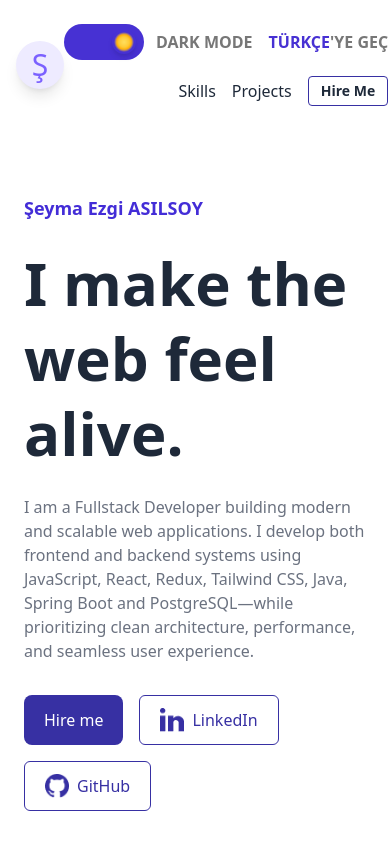
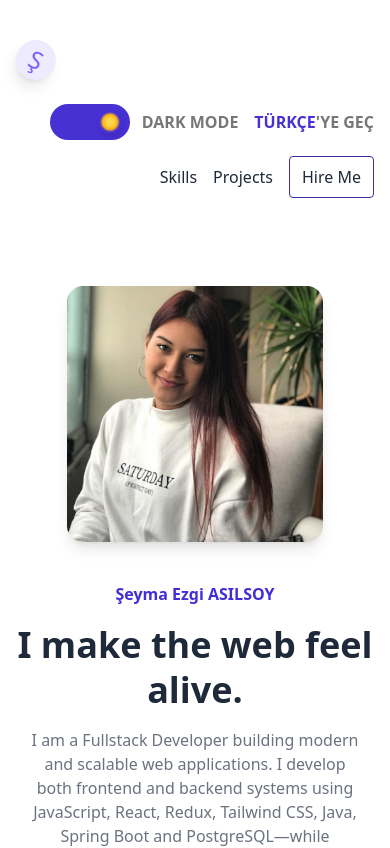
Before and after one commit to ezgiasilsoy/SeymaEzgi-Portfolio, a React (Vite) app: page / in a window 390 px wide. Shown: the top 848 px of the page. Built offline with nearby package versions, Linux system fonts and the light colour scheme.

Commit message:
Responsive Updates

```diff
--- a/src/components/Headerr.jsx
+++ b/src/components/Headerr.jsx
@@ -5,7 +5,7 @@ import { useLanguage } from '../context/LanguageContext';
 import { useScroll } from '../context/ScrollContext';
 
 const Header = ({ darkMode, setDarkMode }) => {
-  const { language } = useLanguage();
+  const { content, language } = useLanguage();
   const { skillsRef, projectsRef, scrollToSection } = useScroll();
 
   const navTexts = {
@@ -15,29 +15,28 @@ const Header = ({ darkMode, setDarkMode }) => {
   };
 
   return (
-    <header className="flex flex-row items-center justify-between container mx-auto px-4 md:px-16 py-6
-                       bg-white dark:bg-[#252128] overflow-hidden">
+    <header className="flex flex-wrap md:flex-nowrap items-center justify-between
+                    mx-auto container px-4 sm:px-6 md:px-20 py-10
+                    bg-white dark:bg-[#252128] gap-6">
 
-      {/* Logo */}
-      <div className="flex items-center">
-        <div className="w-12 h-12 flex items-center justify-center rounded-full
-                        dark:text-[#8F88FF] dark:bg-[#4731D3] bg-[#EEEBFF] text-[#7B61FF]
-                        text-3xl font-ariel shadow-lg transition-transform duration-300 cursor-pointer select-none">
+  <div className="flex items-center flex-shrink-0">
+    <div className="w-10 h-10 sm:w-12 sm:h-12 flex items-center justify-center rounded-full
+                    dark:text-[#8F88FF] dark:bg-[#4731D3]
+                    bg-[#EEEBFF] text-[#7B61FF] text-2xl sm:text-3xl rotate-25
+                    shadow-lg hover:rotate-12 transition-transform duration-300
+                    cursor-pointer select-none">
       Ş
     </div>
   </div>
 
-      {/* Sağ taraf */}
-      <div className="flex flex-col items-end gap-4">
-
-        {/* Tema ve Dil toggle */}
-        <div className="flex flex-row items-center gap-4 whitespace-nowrap">
+  <div className="flex flex-col items-end gap-4 w-full md:w-auto">
+    <div className="flex flex-row gap-4 sm:gap-6 items-center flex-wrap justify-end">
       <DarkModeToggle darkMode={darkMode} setDarkMode={setDarkMode} />
       <LanguageToggle />
     </div>
 
-        {/* Navigation */}
-        <nav className="flex flex-row gap-4 sm:gap-6 items-center text-gray-800 dark:text-[#6B7280] whitespace-nowrap">
+    <nav className="flex flex-wrap gap-4 sm:gap-10 items-center
+                    text-gray-800 dark:text-[#6B7280] justify-end w-full">
 
       <button onClick={() => scrollToSection(skillsRef)} className="hover:underline">
         {navTexts.skills}
@@ -47,15 +46,16 @@ const Header = ({ darkMode, setDarkMode }) => {
         {navTexts.projects}
       </button>
 
-          <button className="border border-[#3730A3] dark:border-white dark:bg-white dark:text-[#3730A3]
-                             px-3 py-1 sm:px-4 sm:py-2 rounded hover:bg-gray-100 dark:hover:bg-gray-200
-                             transition font-semibold text-sm sm:text-base">
+      <button className="border border-[#3730A3] dark:border-white
+                         dark:bg-white dark:text-[#3730A3]
+                         px-3 sm:px-4 py-2 rounded">
         {navTexts.cta}
       </button>
+
     </nav>
   </div>
+</header>
 
-    </header>
   );
 };
 
--- a/src/components/Hero.jsx
+++ b/src/components/Hero.jsx
@@ -27,23 +27,32 @@ export default function Hero() {
   };
 
   return (
-    <section className="flex flex-col mx-auto md:flex-row items-center justify-between container px-6 md:px-20 py-16 bg-white dark:bg-[#252128]">
-      <div className="md:w-1/2 space-y-6">
+    <section className="flex flex-col-reverse md:flex-row items-center justify-between
+                    container mx-auto px-4 sm:px-6 md:px-20 py-12
+                    bg-white dark:bg-[#252128] gap-10">
 
-        <p className="text-indigo-700 font-semibold text-lg dark:text-[#BAB2E7]">
+
+  <div className="md:w-1/2 w-full space-y-4 sm:space-y-6 text-center md:text-left">
+
+    <p className="text-indigo-700 font-semibold text-base sm:text-lg dark:text-[#BAB2E7]">
       {heroSection.name}
     </p>
 
-        <h1 className="text-6xl font-bold leading-tight text-gray-800 dark:text-[#AEBCCF]">
+    <h1 className="text-4xl sm:text-5xl md:text-6xl font-bold leading-tight
+                   text-gray-800 dark:text-[#AEBCCF] break-words">
       {heroSection.text1}
     </h1>
 
-        <p className="text-[#6B7280]  dark:text-[#FFFFFF]">{heroSection.description}</p>
+    <p className="text-[#6B7280] dark:text-white max-w-[95%] mx-auto md:mx-0">
+      {heroSection.description}
+    </p>
 
-        <div className="flex gap-4 mt-8 flex-wrap">
+    <div className="flex flex-wrap justify-center md:justify-start gap-4 mt-6">
       <button
         onClick={handleHireMeClick}
-            className="bg-[#3730A3] text-white px-5 py-3 rounded-lg font-medium dark:text-[#000000] hover:bg-indigo-600 dark:bg-[#E1E1FF] dark:hover:bg-indigo-200"
+        className="bg-[#3730A3] text-white px-5 py-3 rounded-lg font-medium
+                   dark:text-[#000000] hover:bg-indigo-600 dark:bg-[#E1E1FF]
+                   dark:hover:bg-indigo-200 transition"
       >
         {hireMeText}
       </button>
@@ -54,28 +63,28 @@ export default function Hero() {
           href={social.link}
           target="_blank"
           rel="noopener noreferrer"
-              className="flex items-center gap-2 border border-[#3730A3] text-[#3730A3] dark:border-[#E1E1FF] dark:text-[#E1E1FF] px-5 py-3 rounded-md hover:bg-[#E1E1FF] dark:hover:bg-gray-800 transition"
+          className="flex items-center gap-2 border border-[#3730A3]
+                     text-[#3730A3] dark:border-[#E1E1FF] dark:text-[#E1E1FF]
+                     px-4 py-2 rounded-md hover:bg-[#E1E1FF] dark:hover:bg-gray-800 transition"
         >
           <img src={social.logo} alt={social.altText} className="w-6 h-6" />
-              <span >{social.text}</span>
+          <span>{social.text}</span>
         </a>
       ))}
     </div>
 
-        {message && (
-          <p className="text-green-600 dark:text-green-400 mt-4">
-            {message}
-          </p>
-        )}
+    {message && <p className="text-green-600 dark:text-green-400 mt-3">{message}</p>}
   </div>
 
-      <div className="md:w-1/2 mt-10 md:mt-0 flex justify-center">
+
+  <div className="md:w-1/2 flex justify-center">
     <img
       src={heroSection.profileImage}
       alt="Profile"
-          className="rounded-2xl shadow-lg w-[400px] h-[380px] object-cover"
+      className="rounded-2xl shadow-lg w-64 h-64 sm:w-80 sm:h-80 md:w-[400px] md:h-[380px] object-cover"
     />
   </div>
 </section>
+
   );
 }
```
Lines whose indentation alone changed are shown as unchanged.
